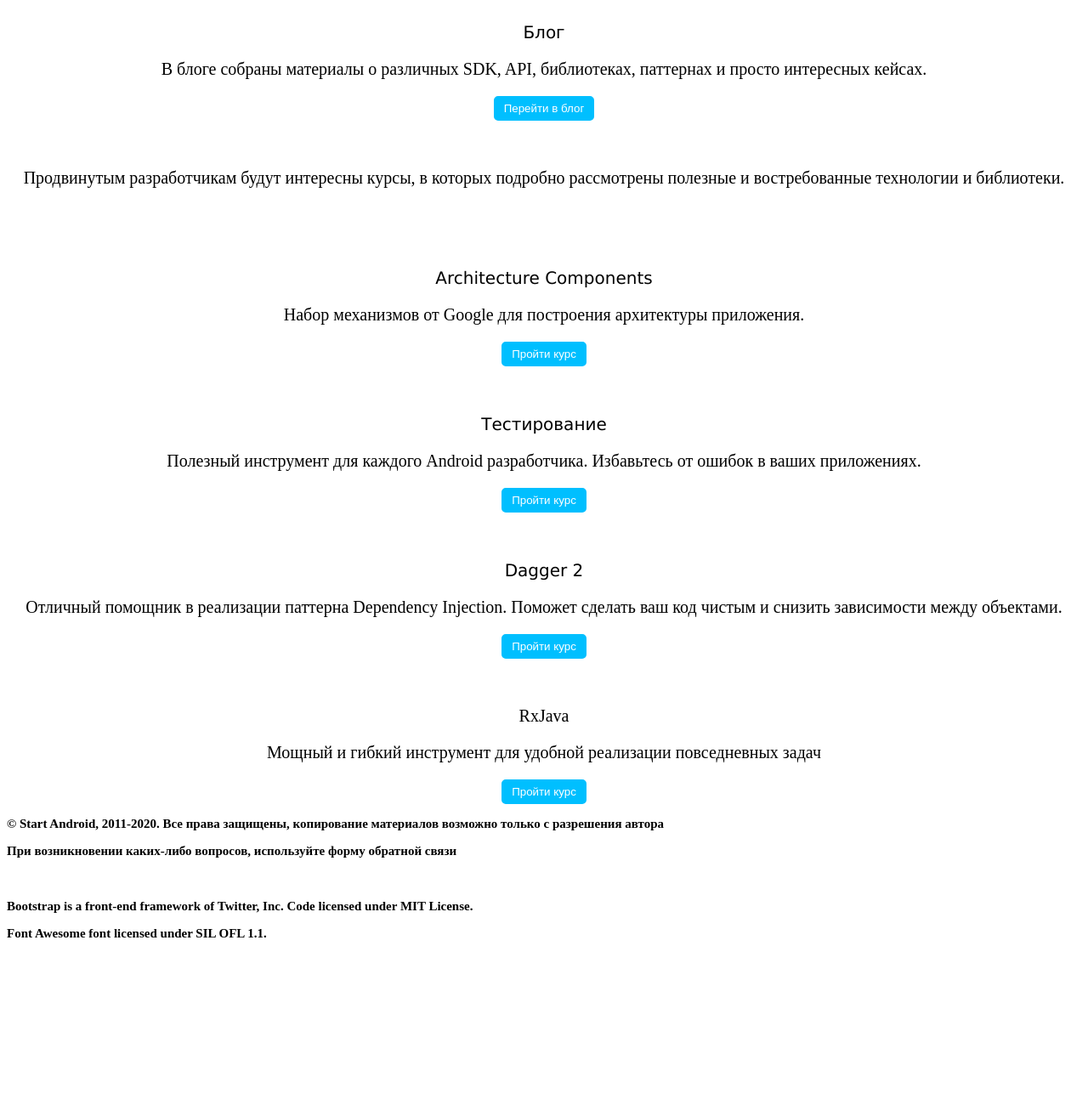
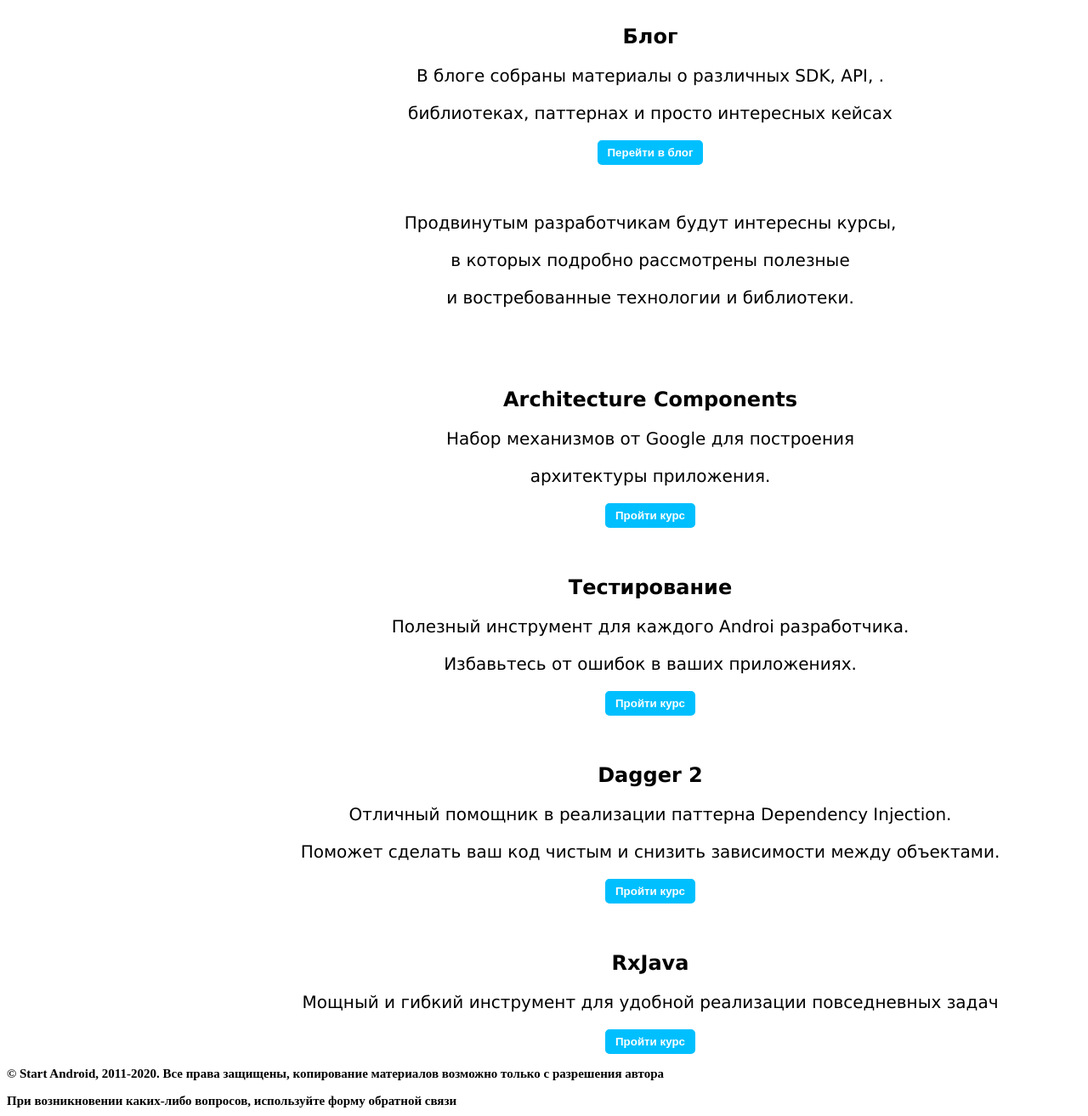
Before and after one commit to 2david2/startandroid, a plain HTML site: page index.html in a window 1280 px wide. Shown: the part 619-1932 px from the top of the page at 85% size. Before the commit the page ends 1741 px from the top, so only its background shows below. Drawn offline with Linux system fonts and the light colour scheme.

Commit message:
Add files via upload

```diff
--- a/index.html
+++ b/index.html
@@ -63,9 +63,10 @@
           background-color: deepskyblue;
           color:white;
           border-color: deepskyblue;
-          }
            font-weight: bold;
           }
+
+
         img{
             height:500px;
             width: auto;
@@ -74,7 +75,14 @@
   background-color: deepskyblue;
   border: 6px solid deepskyblue;
   border-radius: 5px;
-
+margin-left: 250px;
+    color:white;
+}
+.borderElement1 {
+  background-color: deepskyblue;
+  border: 6px solid deepskyblue;
+  border-radius: 5px;
+margin-left: 20px;
     color:white;
 }
         .place{
@@ -88,6 +96,10 @@
     padding-bottom: 10px;
             height:auto;
    }
+        .set{
+            margin-left: 250px;
+
+        }
         .container{
 
         }
@@ -100,16 +112,19 @@
     </style>
 </head>
 <body>
+ <header>
+<center>
+<div></div>
 
-<div class="place">
-<center>
-    <div>
+
+
+
+
+
     <div class="div1" >
     <div class="STARTANDROID1" >
         <div class="STARTANDROID">STARTANDROID</div>
-
 </div>
-
 <button class="button">Главное</button>
 <button class="button">Новости</button>
 <button class="button">Уроки</button>
@@ -121,8 +136,8 @@
 <input class="" type="search">
 <div class="div2"><img class="div2" src="lupa.jpg"></div>
 </div>
-        </div>
  </center>
+</header>
 
 
 
@@ -153,60 +168,69 @@
 <div class="place">
     <h2 >Start Android - учебник по Android для начинающих и</h2>
     <h2 >продвинутых</h2>
-   <p class="exserif">Присоединяйтесь к нам в Telegram чатах по различным тематикам</p>
+
+  <p>Присоединяйтесь к нам в  <a href="https://startandroid.ru/ru/chats.html">Telegram чатах</a> по различным тематикам</p>
    </br>
 </br>
     </br>
 <div>
         <h2 >Уроки по Android </h2>
 </div>
-    <p class="exserif" >Если Вы новичок, то начните обучение с уроков.</p>
-    <p class="exserif"> Они помогут Вам изучить Android с нуля до среднего уровня.</p>
-<button class="borderElement">Начать обучение</button>
+    <p class="set" >Если Вы новичок, то начните обучение с уроков.</p>
+    <p class="set"> Они помогут Вам изучить Android с нуля до среднего уровня.</p>
+<a href="https://startandroid.ru/ru/uroki/vse-uroki-spiskom.html"><button class="borderElement1">Начать обучение</button></a>
     </br>
 </br>
     </br>
 <div>
-        <p >Блог </p>
+        <h2 class="set">Блог </h2>
 </div>
-    <p class="exserif" >В блоге собраны материалы о различных SDK, API, библиотеках, паттернах и просто интересных кейсах.</p>
-<button class="borderElement">Перейти в блог</button>
+    <p class="set" >В блоге собраны материалы о различных SDK, API, .</p>
+    <p class="set" >библиотеках, паттернах и просто интересных кейсах</p>
+ <a href="https://startandroid.ru/ru/blog.html"><button class="borderElement">Перейти в блог</button></a>
+
 </br>
     </br>
     </br>
- <p class="exserif">Продвинутым разработчикам будут интересны курсы, в которых подробно рассмотрены полезные и востребованные технологии и библиотеки. </p>
+     <p class="set">Продвинутым разработчикам будут интересны курсы, </p>
+    <p class="set"> в которых подробно рассмотрены полезные </p>
+    <p class="set">и востребованные технологии и библиотеки.</p>
     </br>
 </br>
     </br>
 <div>
-        <p >Architecture Components</p>
+        <h2 class="set" >Architecture Components</h2>
 </div>
-    <p class="exserif" >Набор механизмов от Google для построения архитектуры приложения.</p>
-<button class="borderElement">Пройти курс</button>
+    <p class="set" >Набор механизмов от Google для построения </p>
+    <p class="set">архитектуры приложения.</p>
+    <a href="https://startandroid.ru/ru/courses/architecture-components.html"><button class="borderElement">Пройти курс</button></a>
       </br>
 </br>
     </br>
 <div>
-        <p >Тестирование </p>
+        <h2 class="set" >Тестирование </h2>
 </div>
-    <p class="exserif">Полезный инструмент для каждого Android разработчика. Избавьтесь от ошибок в ваших приложениях.</p>
-<button class="borderElement">Пройти курс</button>
+    <p class="set">Полезный инструмент для каждого Androi разработчика. </p>
+<p class="set"> Избавьтесь от ошибок в ваших приложениях.</p>
+
+ <a href="https://startandroid.ru/ru/courses/testing.html"><button class="borderElement">Пройти курс</button></a>
           </br>
 </br>
     </br>
 <div>
-        <p >Dagger 2 </p>
+        <h2 class="set" >Dagger 2 </h2>
 </div>
-    <p class="exserif" >Отличный помощник в реализации паттерна Dependency Injection. Поможет сделать ваш код чистым и снизить зависимости между объектами. </p>
-<button class="borderElement">Пройти курс</button>
+    <p class="set" >Отличный помощник в реализации паттерна Dependency Injection. </p>
+<p class="set">Поможет сделать ваш код чистым и снизить зависимости между объектами.</p>
+ <a href="https://startandroid.ru/ru/courses/dagger-2.html"><button class="borderElement">Пройти курс</button></a>
           </br>
 </br>
     </br>
 <div>
-        <p class="exserif">RxJava</p>
+        <h2 class="set">RxJava</h2>
 </div>
-    <p class="exserif">Мощный и гибкий инструмент для удобной реализации повседневных задач</p>
-<button class="borderElement">Пройти курс</button>
+    <p class="set">Мощный и гибкий инструмент для удобной реализации повседневных задач</p>
+ <a href="https://startandroid.ru/ru/courses/rxjava.html"><button class="borderElement">Пройти курс</button></a>
 </div>
     </center>
     </div>
```
Lines whose indentation alone changed are shown as unchanged.
